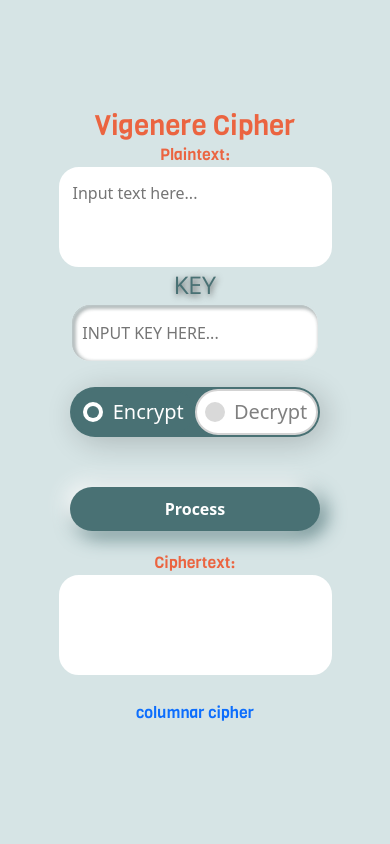
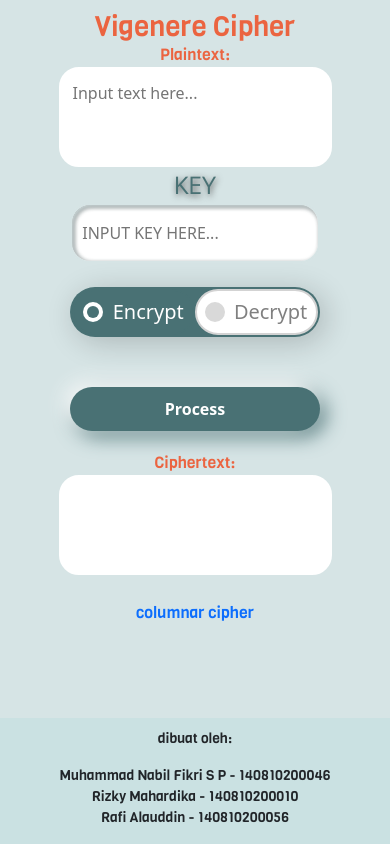
Before and after one commit to nabilfikrisp/uas-prak-kripto2022, a plain HTML site: page index.html in a window 390 px wide. Drawn offline with nearby package versions, Linux system fonts and the light colour scheme.

Commit message:
benerin tampilan

```diff
--- a/index.html
+++ b/index.html
@@ -60,6 +60,21 @@
       <a href="columnar.html" class="underline">columnar cipher</a>
     </div>
   </div>
+
+  <div class="footer">
+    <p>dibuat oleh:</p>
+    <ul>
+      <li>
+        Muhammad Nabil Fikri S P - 140810200046
+      </li>
+      <li>
+        Rizky Mahardika - 140810200010
+      </li>
+      <li>
+        Rafi Alauddin - 140810200056
+      </li>
+    </ul>
+  </div>
 </body>
 <script src="scriptVigenere.js"></script>
 
--- a/style.css
+++ b/style.css
@@ -1,68 +1,71 @@
 /* Font Settings */
 @font-face {
-  font-family: 'viga';
-  src: url('Font/Viga-Regular.ttf');
+  font-family: "viga";
+  src: url("Font/Viga-Regular.ttf");
 }
 
 @font-face {
-  font-family: 'oxyL';
-  src: url('Font/Oxygen-Light.ttf');
+  font-family: "oxyL";
+  src: url("Font/Oxygen-Light.ttf");
 }
 
 @font-face {
-  font-family: 'oxyR';
-  src: url('Font/Oxygen-Regular.ttf');
+  font-family: "oxyR";
+  src: url("Font/Oxygen-Regular.ttf");
 }
 
 @font-face {
-  font-family: 'oxyB';
-  src: url('Font/Oxygen-Bold.ttf');
+  font-family: "oxyB";
+  src: url("Font/Oxygen-Bold.ttf");
 }
-
 
 /* General Settings */
 
-html, body {
+html,
+body {
   margin: 0;
   padding: 0;
   height: 100vh;
   width: 100vw;
 }
 
-.row{
+.row {
   /* border: 1px solid #111; */
   text-align: center;
 }
 
-.page{
-  background-color: #D6E4E5;
+.page {
+  background-color: #d6e4e5;
   display: flex;
   justify-content: center;
   align-items: center;
+  min-height: 100%;
+  flex-direction: column;
+  justify-content: space-between;
 }
 
 .container {
   width: 100vw;
-  margin-top: -40vh;
+  margin-top: 10vh;
 }
-
 
 /* Text Settings */
 .judul {
   text-align: center;
   font-family: viga;
   font-size: 52;
-  color: #EB6440;
+  color: #eb6440;
 }
 
-.result-label, .text-label{
+.result-label,
+.text-label {
   text-align: center;
   font-family: viga;
   font-size: 36;
-  color: #EB6440;
+  color: #eb6440;
 }
 
-label.keylabel{
+label.keylabel {
   font-family: oxyR;
   color: #497174;
   font-size: 24px;
@@ -83,33 +86,31 @@ textarea {
   outline: none;
 }
 
-
-.key{
+.key {
   margin-top: 10px;
-  margin-left:auto;
-  margin-right:auto;
+  margin-left: auto;
+  margin-right: auto;
   height: 60px;
   width: 80%;
   padding: 6px 10px;
   box-sizing: border-box;
-  border: 2px solid #D6E4E5;
+  border: 2px solid #d6e4e5;
   border-radius: 20px;
   background-color: #ffff;
   font-size: 16px;
   text-transform: uppercase;
-  box-shadow: inset 2px 2px 5px #D6E4E5, inset 2px 2px 4px #4b4b4b;
+  box-shadow: inset 2px 2px 5px #d6e4e5, inset 2px 2px 4px #4b4b4b;
   transition: all 0.2s ease-in-out;
   appearance: none;
   -webkit-appearance: none;
   outline: none;
 }
 
-.key:hover{
-  box-shadow:  inset 1px 1px 2px #D6E4E5, inset -1px -1px 2px #D6E4E5;
+.key:hover {
+  box-shadow: inset 1px 1px 2px #d6e4e5, inset -1px -1px 2px #d6e4e5;
 }
 
-
-.wrapper{
+.wrapper {
   display: inline-flex;
   background: #497174;
   height: 50px;
@@ -118,9 +119,9 @@ textarea {
   justify-content: space-evenly;
   border-radius: 25px;
   padding: 2px;
-  box-shadow: 5px 5px 30px rgba(0,0,0,0.2);
+  box-shadow: 5px 5px 30px rgba(0, 0, 0, 0.2);
 }
-.wrapper .option{
+.wrapper .option {
   background: #fff;
   height: 100%;
   width: 50%;
@@ -137,14 +138,14 @@ textarea {
   transition: all 0.3s ease;
 }
 
-.wrapper .option .dot{
+.wrapper .option .dot {
   height: 20px;
   width: 20px;
   background: #d9d9d9;
   border-radius: 50%;
   position: relative;
 }
-.wrapper .option .dot::before{
+.wrapper .option .dot::before {
   position: absolute;
   content: "";
   top: 4px;
@@ -157,49 +158,49 @@ textarea {
   transform: scale(1.5);
   transition: all 0.3s ease;
 }
-input[type="radio"]{
+input[type="radio"] {
   display: none;
 }
 .encryptInput:checked:checked ~ .encrypt,
-.decryptInput:checked:checked ~ .decrypt{
+.decryptInput:checked:checked ~ .decrypt {
   border-color: #497174;
   background: #497174;
 }
 .encryptInput:checked:checked ~ .encrypt .dot,
-.decryptInput:checked:checked ~ .decrypt .dot{
+.decryptInput:checked:checked ~ .decrypt .dot {
   background: #fff;
 }
 .encryptInput:checked:checked ~ .encrypt .dot::before,
-.decryptInput:checked:checked ~ .decrypt .dot::before{
+.decryptInput:checked:checked ~ .decrypt .dot::before {
   opacity: 1;
   transform: scale(1);
 }
-.wrapper .option span{
+.wrapper .option span {
   font-size: 20px;
   color: #808080;
 }
 .encryptInput:checked:checked ~ .encrypt span,
-.decryptInput:checked:checked ~ .decrypt span{
+.decryptInput:checked:checked ~ .decrypt span {
   color: #fff;
 }
 
 /* Setting Button */
 
-.btn-input{
+.btn-input {
   margin: 20px auto;
   margin-top: 50px;
   width: 80%;
   padding: 10px;
   border: #fff;
   border-radius: 30px;
-  color:#fff;
-  background-color:#497174;
+  color: #fff;
+  background-color: #497174;
   font-weight: bold;
-  box-shadow: -5px -5px 20px white,  5px 5px 20px #497174;
+  box-shadow: -5px -5px 20px white, 5px 5px 20px #497174;
   cursor: pointer;
 }
-.btn-input:hover{
-  box-shadow: -2px -2px 5px white, 2px 2px 5px #BABECC;
+.btn-input:hover {
+  box-shadow: -2px -2px 5px white, 2px 2px 5px #babecc;
 }
 
 .resultBox label {
@@ -228,26 +229,52 @@ a {
   font-family: viga;
 }
 
-.underline{
+.underline {
   position: relative;
   width: fit-content;
   margin: auto;
   text-decoration: none;
 }
 
-.underline::before{
-  content: '';
+.underline::before {
+  content: "";
   position: absolute;
   bottom: 0;
   right: 0;
   width: 0;
   height: 2px;
-  background-color: #0074D9;
+  background-color: #0074d9;
   transition: width 0.6s cubic-bezier(0.25, 1, 0.5, 1);
 }
 
+.footer {
+  padding-top: 10px;
+  font-family: viga;
+  width: 100%; /* Height of the footer */
+  background-color: #cae1e2;
+  display: flex;
+  justify-content: center;
+  align-items: center;
+  flex-direction: column;
+  font-size: 14px;
+}
+
+.footer ul {
+  display: flex;
+  align-items: center;
+  width: 100%;
+  justify-content: space-evenly;
+  padding-left: 0;
+}
+
+.footer ul li {
+  width: 400px;
+  text-align: center;
+  list-style-type: none;
+}
+
 @media (hover: hover) and (pointer: fine) {
-  .underline:hover::before{
+  .underline:hover::before {
     left: 0;
     right: auto;
     width: 100%;
@@ -262,21 +289,26 @@ a {
     align-items: center;
     margin: auto;
     margin-top: 10px;
-    margin-bottom: 20px!important;
+    margin-bottom: 20px !important;
+
   }
   .text {
     width: 70vw;
-    margin: 0!important;
-    padding: 0!important;
+    margin: 0 !important;
+    padding: 0 !important;
   }
   .key-container {
-    display: block!important;
+    display: block !important;
     box-sizing: content-box;
-    width: 100vw!important;
+    width: 100vw !important;
+    padding-right: 0!important;
   }
   .key-box {
     width: 80vw;
     margin: auto;
+  }
+  .row{
+    width: 100vw;
   }
 
   .key {
@@ -285,38 +317,47 @@ a {
   .result-box {
     width: 100vw;
     margin: auto;
-    margin-bottom: 20px!important;
+    margin-bottom: 20px !important;
   }
 
-  .result-box textarea{
+  .result-box textarea {
     width: 70vw;
-    padding: 12px!important;
+    padding: 12px !important;
     resize: none;
-    height: 100px!important;
+    height: 100px !important;
   }
   .result-box label {
     display: block;
   }
-  .text-label{
-    display: block!important;
+  .text-label {
+    display: block !important;
     width: 100vw;
   }
   .text-box {
-    display: block!important;
+    display: block !important;
     box-sizing: content-box;
     width: 100vw;
     margin: auto;
   }
 
-  .text-box textarea{
+  .text-box textarea {
     width: 70vw;
-    margin: auto!important;
-    padding: 12px!important;
+    margin: auto !important;
+    padding: 12px !important;
     resize: none;
-    height: 100px!important;
+    height: 100px !important;
   }
 
-  .judul{
+  .judul {
     margin: auto;
   }
+
+  .footer ul {
+    flex-direction: column;
+  }
+
+  .col-6{
+    padding: 0!important;
+    margin: 0!important;
+  }
 }
```
Also changed, not shown: columnar.html (+4 -0 lines).
